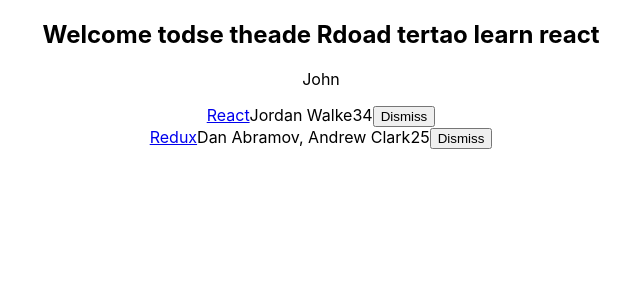
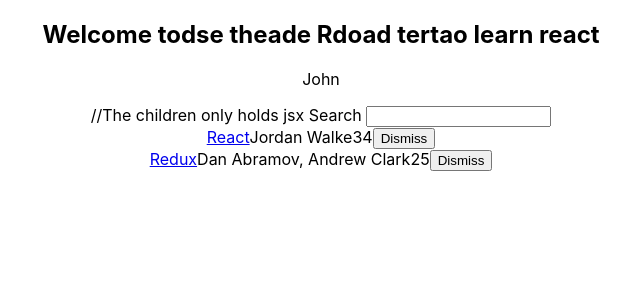
Before and after one commit to ImtananRaja/hackernews, a React (Create React App) app: page / in a window 1280 px wide. Shown: the top 300 px of the page, without its empty margins (319-959 px from the left). Built offline with nearby package versions, Linux system fonts and the light colour scheme.

Commit message:
more progress made on the component, reusable components made etc

```diff
--- a/src/App.js
+++ b/src/App.js
@@ -28,6 +28,8 @@ const person = {
   food: 'Chicken'
 }
 
+const isSearched = searchTerm => item => item.title.toLowerCase().includes(searchTerm.toLowerCase());
+
 export default class App extends Component {
 
   constructor(props){
@@ -36,35 +38,102 @@ export default class App extends Component {
     this.state = {
       list: list,
       person: person,
+      show: false,
+      searchTerm: '',
     }
 
-    this.onDismiss = this._onDismiss.bind(this)
+    //one way to bind to class
+    this._onSearchChange = this._onSearchChange.bind(this)
+
+    //this._onDismiss = this._onDismiss.bind(this)
   }
 
-  _onDismiss(id) {
-    const isNotId = (item) => {
-      return item.objectID !== id
+  //_onDismiss(id) {
+  //  const isNotId = (item) => {
+  //    return item.objectID !== id
+  //  }
+
+  //  const updatedList = this.state.list.filter(isNotId)
+
+  //  this.setState({ list: updatedList })
+  //}
+
+  _onSearchChange(event) {
+    this.setState({ searchTerm : event.target.value })
   }
 
+  //another way to bing to the class
+  _onDismiss = (id) => {
+    const isNotId = (item) => (item.objectID !== id)
     const updatedList = this.state.list.filter(isNotId)
-
-    this.setState({ list: updatedList })
+    this.setState({ list: updatedList})
   }
 
+  showMe = () => {
+    this.setState({ show: true })
+  }
+
+  hideMe = () => {
+    this.setState({ show: false })
+  }
 
   render() {
-
+    const { person, list, searchTerm, show } = this.state
     const helloWorld = 'Welcome todse theade Rdoad tertao learn react';
     return (
       <div className="App">
         <h2>{helloWorld}</h2>
-        <p>{this.state.person.name}</p>
-        {
-          //if you were to get the rid of the this.state
-          //and then click dismiss button it wouldn't work
-          //because the list it is using now is the const list not state
-          this.state.list.map(item => {
+        <p>{person.name}</p>
+        <Search
+          value={searchTerm}
+          onChange={this._onSearchChange}
+          testing="Hello"
+        >
+          //The children only holds jsx
+          Search
+          </Search>
+
+        <Table
+          list={list}
+          pattern={searchTerm}
+          _onDismiss={this._onDismiss}
+        />
+      </div>
+    )
+  }
+}
+
+
+class Search extends Component {
+  constructor(props) {
+    super(props)
+  }
+
+  render() {
+    const { value, onChange, children } = this.props;
+
     return (
+      <form>
+        {children} <input
+          type="text"
+          value={value}
+          onChange={onChange}
+        />
+      </form>
+    );
+  }
+}
+
+class Table extends Component {
+  constructor(props) {
+    super(props)
+  }
+
+  render() {
+    const { list, _onDismiss, pattern } = this.props;
+    return (
+      <div>
+        {list.filter(isSearched(pattern)).map(item =>
           <div key={item.objectID}>
             <span>
               <a href={item.url}>{item.title}</a>
@@ -73,18 +142,39 @@ export default class App extends Component {
             <span>{item.num_comments}</span>
             <span>{item.points}</span>
             <span>
+              <Button onClick={() => _onDismiss(item.objectID)} className="dismiss">
+                Dismiss
+              </Button>
+            </span>
+
+          </div>)}
+
+      </div>
+    );
+  }
+}
+
+class Button extends Component {
+  constructor(props) {
+    super(props)
+  }
+
+  render() {
+
+    const {
+      onClick,
+      className = '',
+      children
+    } = this.props;
+
+    return (
       <button
-                    onClick={() => this._onDismiss(item.objectID)}
+        onClick={onClick}
+        className={className}
         type="button"
       >
-                    Dismiss
+        {children}
       </button>
-                </span>
-              </div>
-            )
-          })
-        }
-      </div>
-    )
+    );
   }
 }
```
Lines whose indentation alone changed are shown as unchanged.
